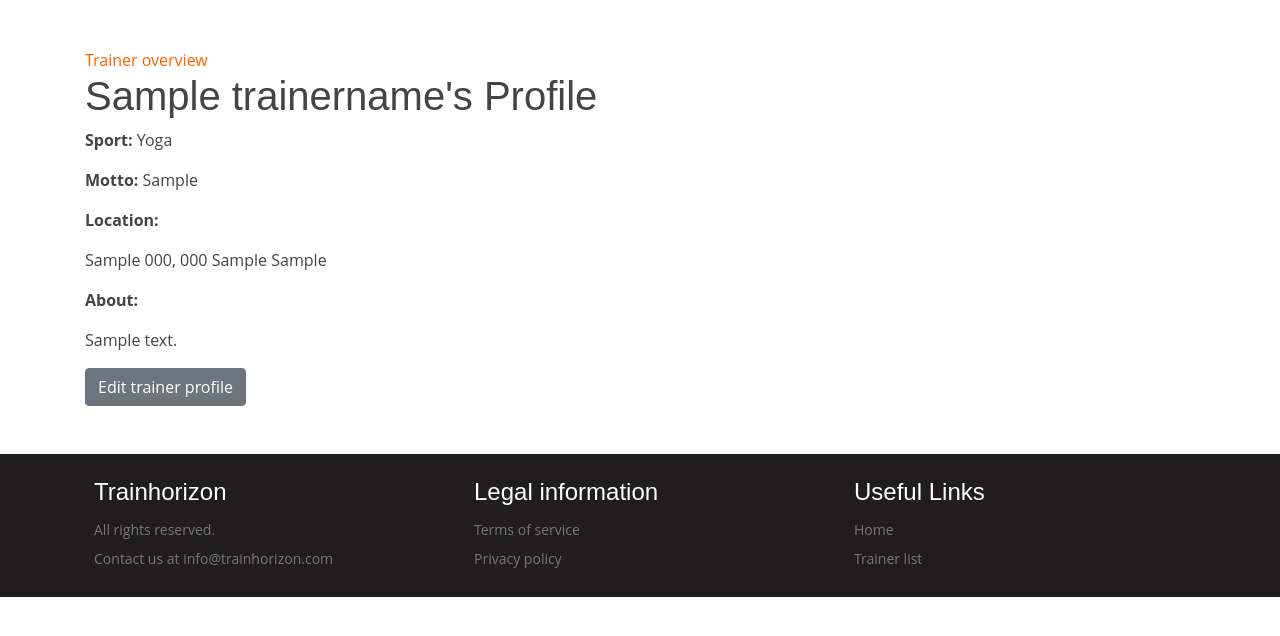
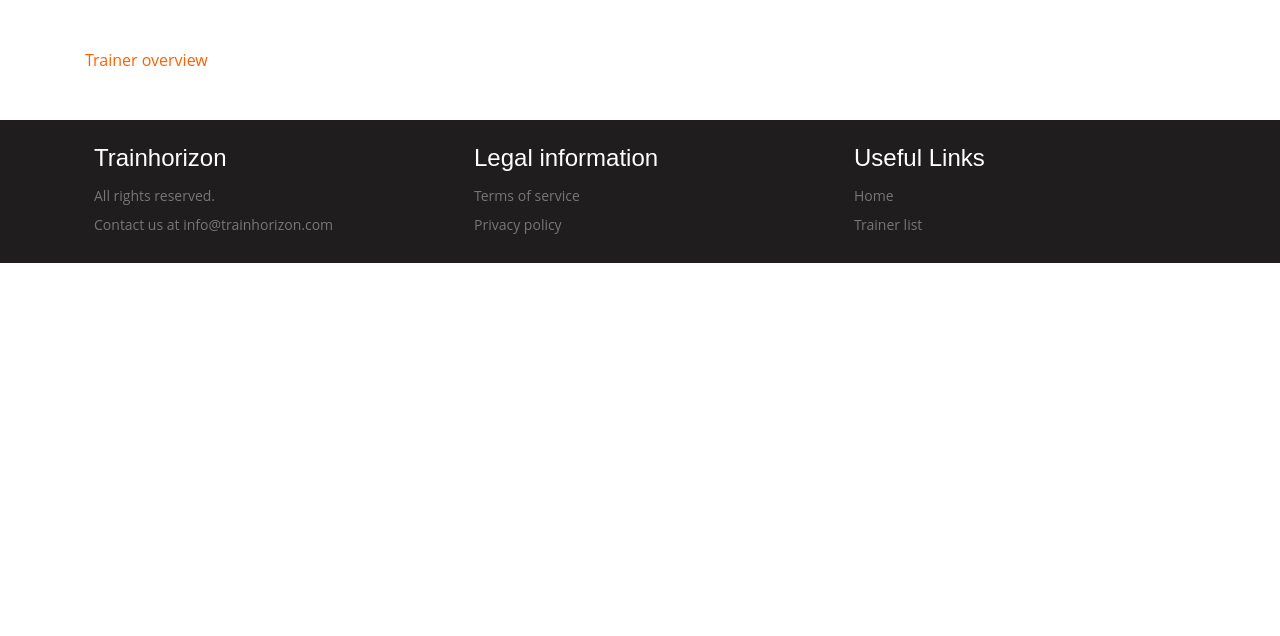
Before and after one commit to feenkind/django-fitness-platform, a Django app: template templates/trainers/trainerprofile.html in a window 1280 px wide. Shown: the part 83-719 px from the top of the page. Run offline with Django 3.2, Linux system fonts and the light colour scheme; a user stored in the database is signed in; tables that the repository leaves empty hold one stand-in row (values such as "Sample post"); the template is opened without the code that fills it: values that come from a table or form of the project are taken from there, most other values are stand-ins (such as "Sample title", 1, 10 or a date in 2020); parts of the project's set-up code (start-up, migrations or seed data) failed here and were passed over; some libraries are stand-ins or nearby versions.

Commit message:
Mod trainer form

```diff
--- a/templates/trainers/trainerprofile.html
+++ b/templates/trainers/trainerprofile.html
@@ -3,15 +3,11 @@
 {% load i18n %}
 {% block content %}
     <a href="{% url 'trainer_list' %}">{% trans 'Trainer overview' %}</a>
-    {% if not user.is_authenticated %}
-        <p>{% trans 'You need to log in to view this page.' %}</p>
-        <a class="btn btn-secondary" href="{% url 'account_login' %}?next={{ request.path }}">{% trans 'Log in' %}</a>
-    {% else %}
     {% if not trainer %}
         <h1>{% trans 'No trainer profile available.' %}</h1>
         <a class="btn btn-secondary"
            href="{% url 'trainer_profile_edit' %}">{% trans 'Create trainer profile' %}</a>
-        {% else %}
+    {% elif user.is_authenticated and user.role == 'trainer' %}
         <h1>{{ trainername }}{% trans '\'s Profile' %}</h1>
         <p><strong>{% trans 'Sport' %}: </strong>{{ trainer.get_sport_display }}</p>
         <p><strong>{% trans 'Motto' %}: </strong>{{ trainer.motto }}</p>
@@ -21,9 +17,7 @@
         {% endfor %}
         <p><strong>{% trans 'About' %}: </strong></p>
         <p>{{ trainer.about }}</p>
-
-        {% endif %}
-        {% if trainer.user_id == user.id %}
+        {% if trainer.user_id == user.id and user.is_authenticated %}
             <a class="btn btn-secondary" href="{% url 'trainer_profile_edit' %} ">{% trans 'Edit trainer profile' %}</a>
         {% endif %}
     {% endif %}
--- a/templates/trainers/trainerprofile_edit.html
+++ b/templates/trainers/trainerprofile_edit.html
@@ -3,9 +3,9 @@
 {% load i18n %}
 
 {% block content %}
-    <h1>{% trans 'Your profile settings' %}</h1>
+    <h1>{% trans 'Edit your trainer profile' %}</h1>
     {% if not user.is_authenticated %}
-        <p>{% trans 'You need to log in before you can see your profile settings.' %}</p>
+        <p>{% trans 'You need to log in before you can edit your trainer profile.' %}</p>
         <a class="btn btn-secondary" href="{% url 'account_login' %}?next={{ request.path }}">{% trans 'Log in' %}</a>
     {% else %}
         <div class="row mt-4 p-2">
```
Also changed, not shown: apps/trainers/views.py (+13 -4 lines). Lines whose indentation alone changed are shown as unchanged.
